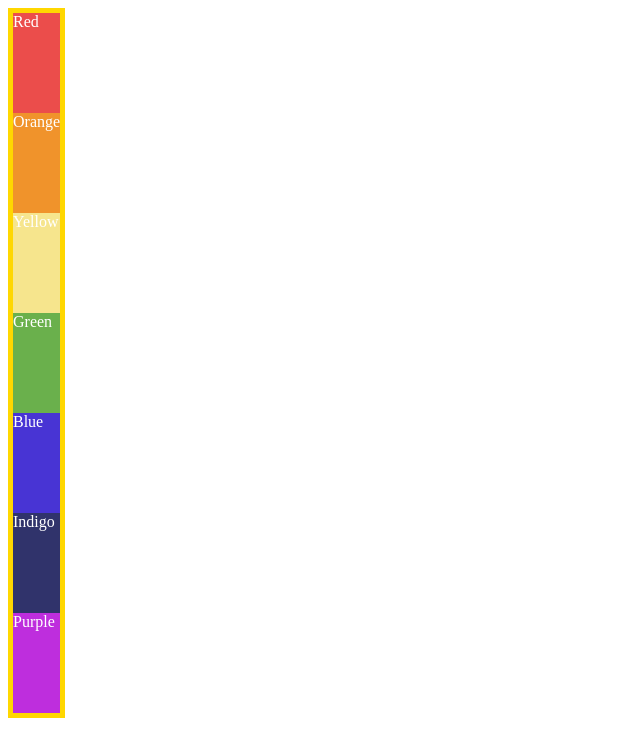
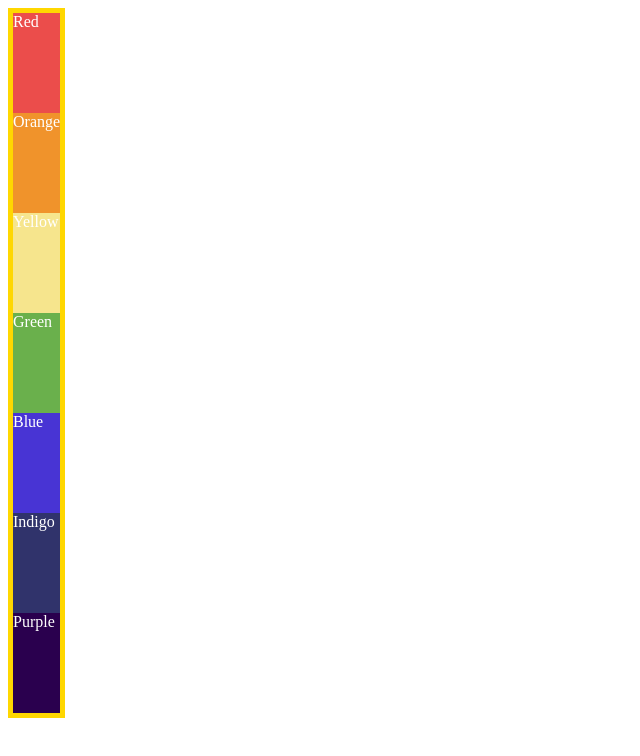
Before and after one commit to PatelKrishaS/WebDevBootcamp, a plain HTML site: page WEB DEV Bootcamp/9.1 Flex Direction/index.html in a window 1280 px wide. Shown: the whole page, without its empty margins (0-640 px from the left). Drawn offline with Linux system fonts and the light colour scheme.

Commit message:
modified 9.1

```diff
--- a/WEB DEV Bootcamp/9.1 Flex Direction/index.html
+++ b/WEB DEV Bootcamp/9.1 Flex Direction/index.html
@@ -33,7 +33,7 @@ children of the .container class.
     .green {background-color: #6ab04c;}
     .blue {background-color: #4834d4;}
     .indigo {background-color: #30336b;}
-    .purple {background-color: #be2edd;}
+    .purple {background-color: #2A004E;}
   </style>
 </head>
 
```
